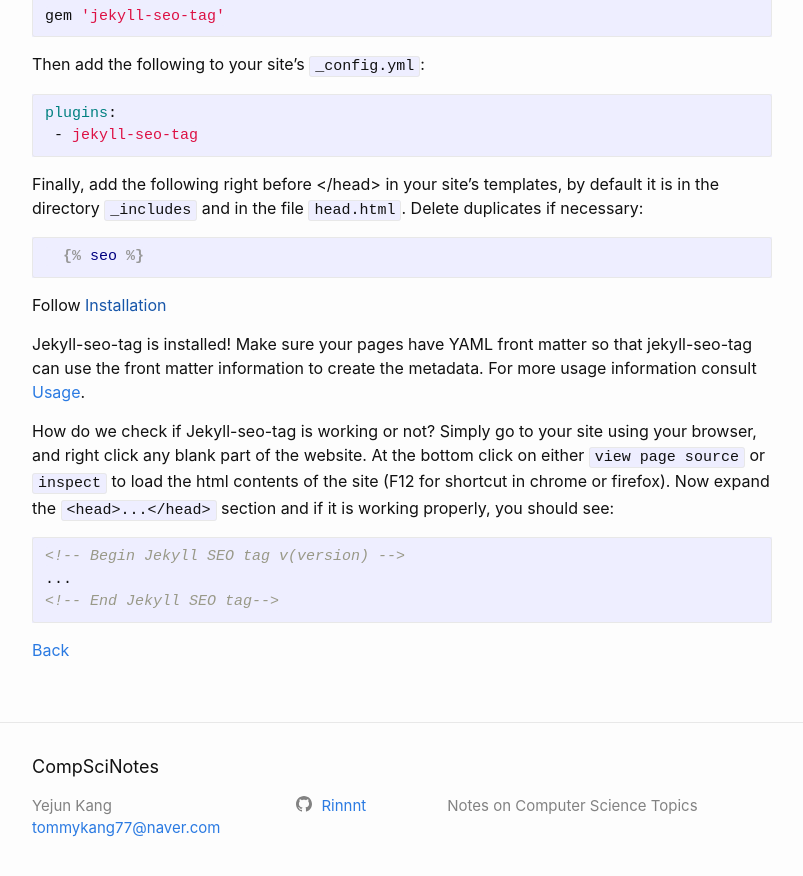
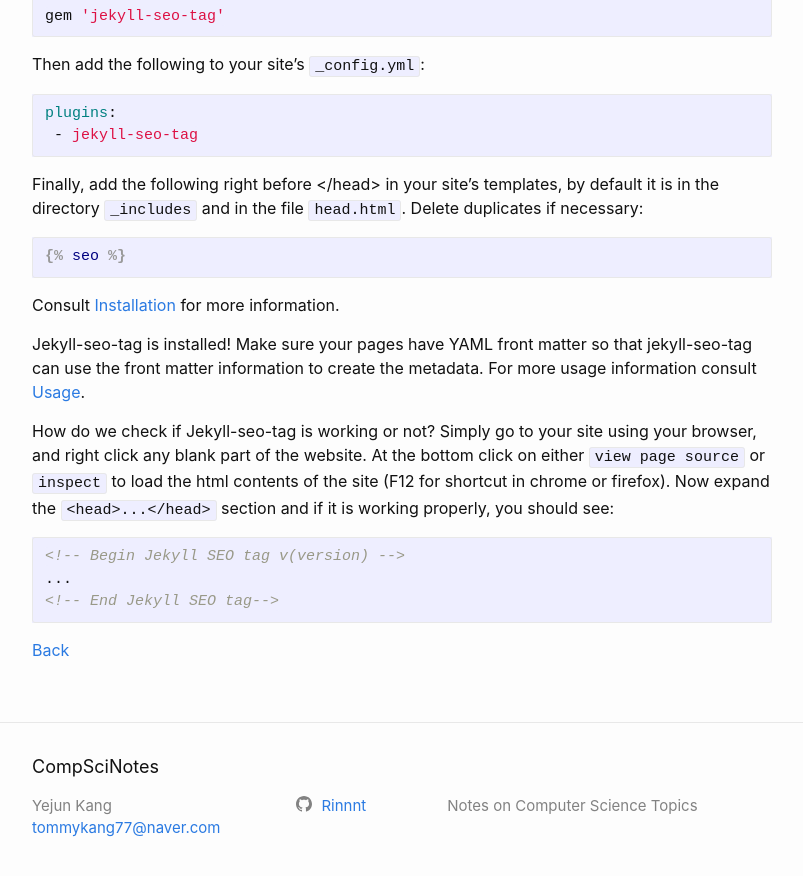
Before and after one commit to Rinnnt/Rinnnt.github.io, a Jekyll site: the page built from _posts/2022-02-14-how-to-show-your-blog-in-google-search.md, in a window 1280 px wide and 900 px high, scrolled down 1553 px. Shown: the top 876 px of the window, without its empty margins (238-1041 px from the left). Built offline with Jekyll 4.4.1, drawn with Linux system fonts in a browser that asks for light colours.

Commit message:
Update 2022-02-14-how-to-show-your-blog-in-google-search.md

````diff
--- a/_posts/2022-02-14-how-to-show-your-blog-in-google-search.md
+++ b/_posts/2022-02-14-how-to-show-your-blog-in-google-search.md
@@ -51,12 +51,12 @@ plugins:
 ```
 Finally, add the following right before </head> in your site's templates, by default it is in the directory `_includes` and in the file `head.html`. Delete duplicates if necessary: <br>
 <!-- {% raw %} -->
-  ```liquid
-  {% seo %}
-  ```
+```liquid
+{% seo %}
+```
 <!-- {% endraw %} -->
 
-Follow [Installation]()
+Consult [Installation](https://github.com/jekyll/jekyll-seo-tag/blob/master/docs/installation.md) for more information.
 
 Jekyll-seo-tag is installed! Make sure your pages have YAML front matter so that jekyll-seo-tag can use the front matter information to create the metadata. For more usage information consult [Usage](https://github.com/jekyll/jekyll-seo-tag/blob/master/docs/usage.md).
 
````
